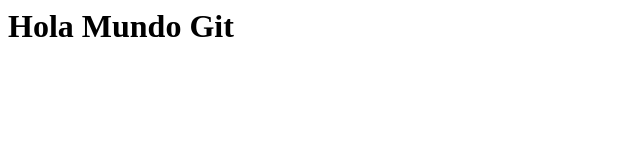
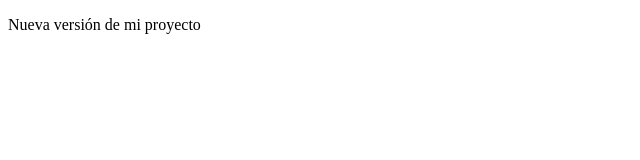
Before and after one commit to gabobytes/helloworld, a plain HTML site: page index.html in a window 1280 px wide. Shown: the whole page, without its empty margins (0-640 px from the left). Drawn offline with Linux system fonts and the light colour scheme.

Commit message:
estructurado html y nueva hoja de estilos

```diff
--- a/index.html
+++ b/index.html
@@ -1 +1,9 @@
-<h1>Hola Mundo Git</h1>
+<!DOCTYPE html>
+<html>
+<head>
+	<title>aprendiendo git</title>
+</head>
+<body>
+ 	<p>Nueva versión de mi proyecto</p>
+</body>
+</html>
```
Also changed, not shown: styles.css (added).
